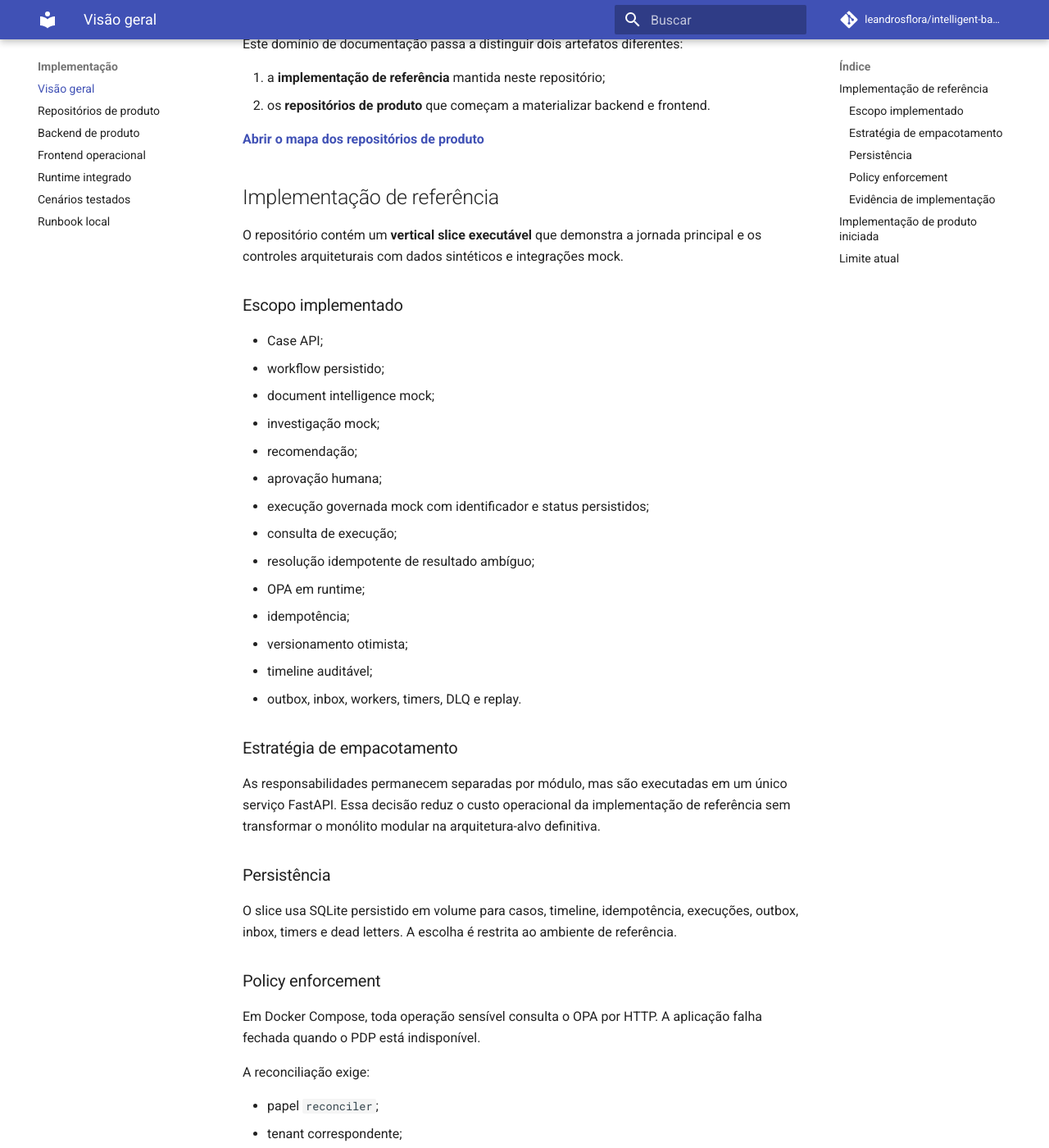
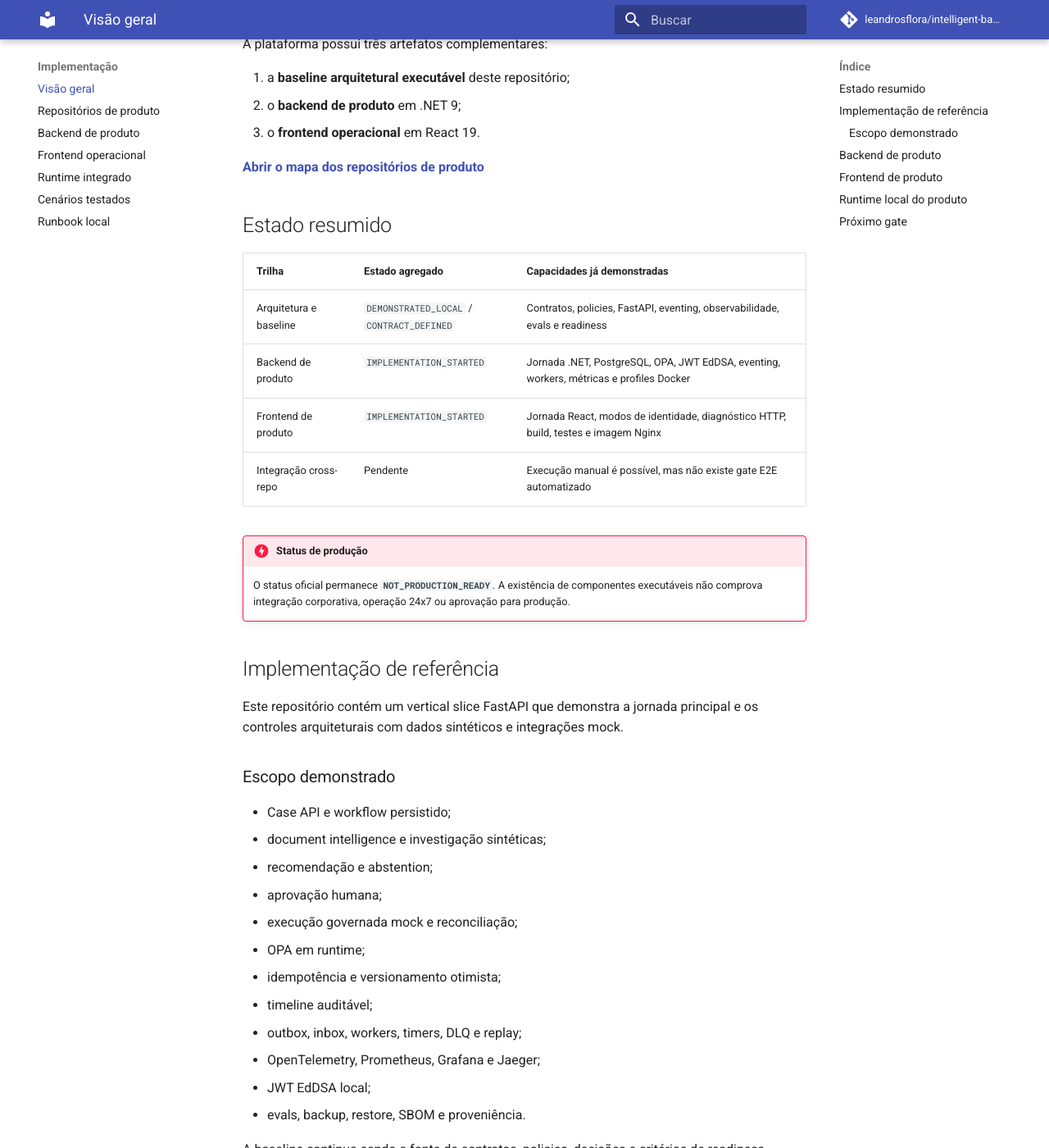
Before and after one commit to leandrosflora/intelligent-backoffice-platform-architecture, an MkDocs documentation site: the page built from docs/implementation/index.md, in a window 1280 px wide and 1400 px high, scrolled down 225 px. Shown: the whole window at 82% size. Built offline with MkDocs 1.6.1 and Material for MkDocs 9.7.7, drawn with Linux system fonts in a browser that asks for light colours; comment, search, counter and statistics services are not loaded; some of the changed text lies outside the part shown.

Commit message:
refresh implementation overview

```diff
--- a/docs/implementation/index.md
+++ b/docs/implementation/index.md
@@ -1,79 +1,93 @@
 # Implementação
 
-Este domínio de documentação passa a distinguir dois artefatos diferentes:
+A plataforma possui três artefatos complementares:
 
-1. a **implementação de referência** mantida neste repositório;
-2. os **repositórios de produto** que começam a materializar backend e frontend.
+1. a **baseline arquitetural executável** deste repositório;
+2. o **backend de produto** em .NET 9;
+3. o **frontend operacional** em React 19.
 
 [**Abrir o mapa dos repositórios de produto**](product-repositories.md)
 
+## Estado resumido
+
+| Trilha | Estado agregado | Capacidades já demonstradas |
+|---|---|---|
+| Arquitetura e baseline | `DEMONSTRATED_LOCAL` / `CONTRACT_DEFINED` | Contratos, policies, FastAPI, eventing, observabilidade, evals e readiness |
+| Backend de produto | `IMPLEMENTATION_STARTED` | Jornada .NET, PostgreSQL, OPA, JWT EdDSA, eventing, workers, métricas e profiles Docker |
+| Frontend de produto | `IMPLEMENTATION_STARTED` | Jornada React, modos de identidade, diagnóstico HTTP, build, testes e imagem Nginx |
+| Integração cross-repo | Pendente | Execução manual é possível, mas não existe gate E2E automatizado |
+
+!!! danger "Status de produção"
+    O status oficial permanece **`NOT_PRODUCTION_READY`**. A existência de componentes executáveis não comprova integração corporativa, operação 24x7 ou aprovação para produção.
+
 ## Implementação de referência
 
-O repositório contém um **vertical slice executável** que demonstra a jornada principal e os controles arquiteturais com dados sintéticos e integrações mock.
+Este repositório contém um vertical slice FastAPI que demonstra a jornada principal e os controles arquiteturais com dados sintéticos e integrações mock.
 
-### Escopo implementado
+### Escopo demonstrado
 
-- Case API;
-- workflow persistido;
-- document intelligence mock;
-- investigação mock;
-- recomendação;
+- Case API e workflow persistido;
+- document intelligence e investigação sintéticas;
+- recomendação e abstention;
 - aprovação humana;
-- execução governada mock com identificador e status persistidos;
-- consulta de execução;
-- resolução idempotente de resultado ambíguo;
+- execução governada mock e reconciliação;
 - OPA em runtime;
-- idempotência;
-- versionamento otimista;
+- idempotência e versionamento otimista;
 - timeline auditável;
-- outbox, inbox, workers, timers, DLQ e replay.
+- outbox, inbox, workers, timers, DLQ e replay;
+- OpenTelemetry, Prometheus, Grafana e Jaeger;
+- JWT EdDSA local;
+- evals, backup, restore, SBOM e proveniência.
 
-### Estratégia de empacotamento
+A baseline continua sendo a fonte de contratos, policies, decisões e critérios de readiness.
 
-As responsabilidades permanecem separadas por módulo, mas são executadas em um único serviço FastAPI. Essa decisão reduz o custo operacional da implementação de referência sem transformar o monólito modular na arquitetura-alvo definitiva.
+## Backend de produto
 
-### Persistência
+O [`backoffice-platform-api`](backend-product.md) absorveu uma parte relevante da baseline:
 
-O slice usa SQLite persistido em volume para casos, timeline, idempotência, execuções, outbox, inbox, timers e dead letters. A escolha é restrita ao ambiente de referência.
+- monólito modular .NET 9;
+- EF Core e PostgreSQL;
+- enforcement por OPA externo;
+- identidade por headers ou JWT EdDSA;
+- outbox, Redpanda, workers, timers, DLQ e replay;
+- endpoints operacionais;
+- métricas, traces, health e readiness;
+- manifests Kubernetes;
+- testes de domínio, API, contratos, OPA e eventing;
+- harness determinístico de evals.
 
-### Policy enforcement
+O gateway de execução e o armazenamento documental ainda são mocks de desenvolvimento.
 
-Em Docker Compose, toda operação sensível consulta o OPA por HTTP. A aplicação falha fechada quando o PDP está indisponível.
+[**Abrir a implementação do backend**](backend-product.md)
 
-A reconciliação exige:
+## Frontend de produto
 
-- papel `reconciler`;
-- tenant correspondente;
-- caso em `RECONCILIATION_REQUIRED`;
-- versão esperada;
-- chave idempotente;
-- justificativa registrada.
+O [`intelligent-backoffice-frontend`](frontend-console.md) oferece:
 
-### Evidência de implementação
+- jornada guiada pelo estado da API;
+- criação e consulta de casos;
+- documentos, evidências, investigação e recomendação;
+- aprovação, execução e reconciliação;
+- identidades guiadas ou manuais;
+- tratamento de Problem Details, correlation ID e conflito de versão;
+- Vite para desenvolvimento e Nginx para empacotamento;
+- lint, testes, build e imagem Docker.
 
-- testes ponta a ponta;
-- cobertura mínima de 85%;
-- imagem Docker construída no CI;
-- Compose validado;
-- policies Rego carregadas no OPA;
-- evals, métricas e traces;
-- cenários distribuídos com outbox, inbox, timers, DLQ e replay;
-- [walkthrough executável da contestação](../tutorials/dispute-walkthrough.md);
-- artifacts JSONL e JSON publicados pelo workflow distribuído.
+[**Abrir a implementação do frontend**](frontend-console.md)
 
-## Implementação de produto iniciada
+## Runtime local do produto
 
-Dois repositórios externos começam a transformar os contratos em produto:
+O backend já possui profiles `runtime`, `distributed`, `observability` e `secure`. O frontend é iniciado em Compose separado e aponta `/api` para a porta publicada pela API.
 
-| Repositório | Foco | Estado |
-|---|---|---|
-| `backoffice-platform-api` | Backend .NET 9, PostgreSQL, OPA e APIs da jornada | `IMPLEMENTATION_STARTED` |
-| `intelligent-backoffice-frontend` | Console React, Nginx e integração HTTP | `IMPLEMENTATION_STARTED` |
+[**Abrir o runtime integrado**](product-runtime.md)
 
-Esses repositórios não substituem a baseline. Eles devem absorver progressivamente os padrões comprovados aqui.
+## Próximo gate
 
-## Limite atual
+A integração avança para `VALIDATED_INTEGRATION` somente quando um pipeline reproduzível:
 
-A baseline comprova padrões e mecanismos. Os repositórios de produto comprovam que a implementação começou. Nenhum desses fatos, isoladamente, comprova escala, integração corporativa, dados reais, operação multi-região ou prontidão produtiva.
-
-O próximo gate é a integração automatizada entre frontend, API, PostgreSQL e OPA.
+1. sobe frontend, API, PostgreSQL e OPA;
+2. executa a jornada principal no navegador;
+3. valida negações de policy e concorrência;
+4. cobre resultado ambíguo e reconciliação;
+5. coleta métricas, traces e artifacts;
+6. vincula as evidências ao commit avaliado.
```
